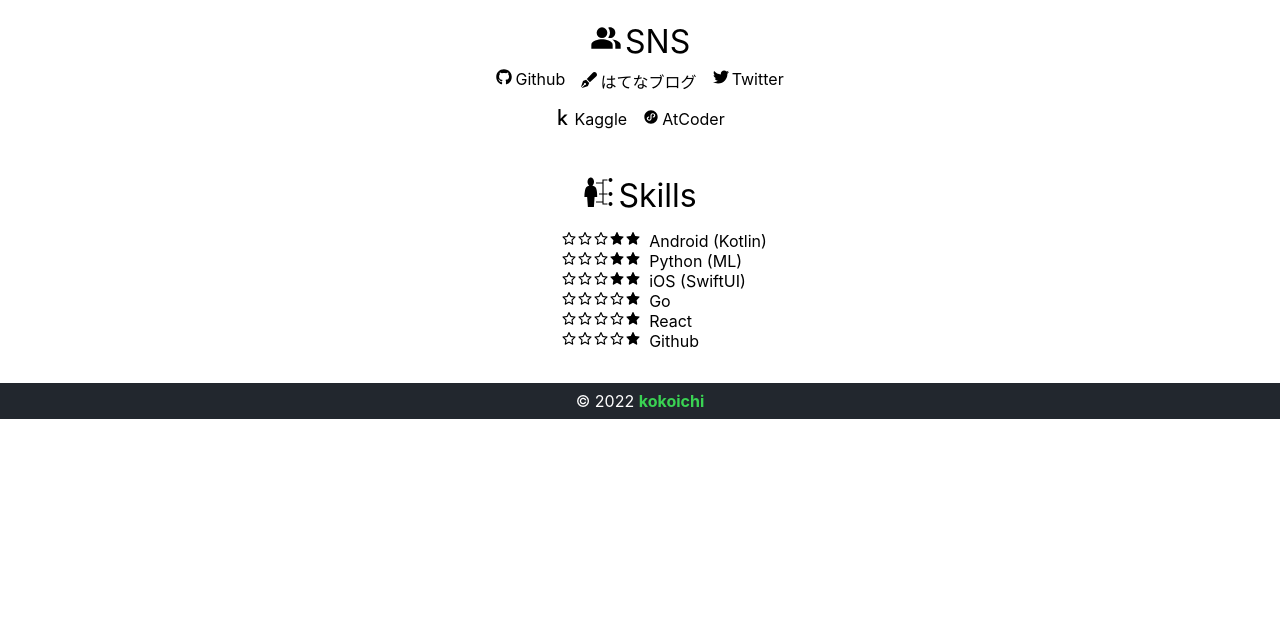
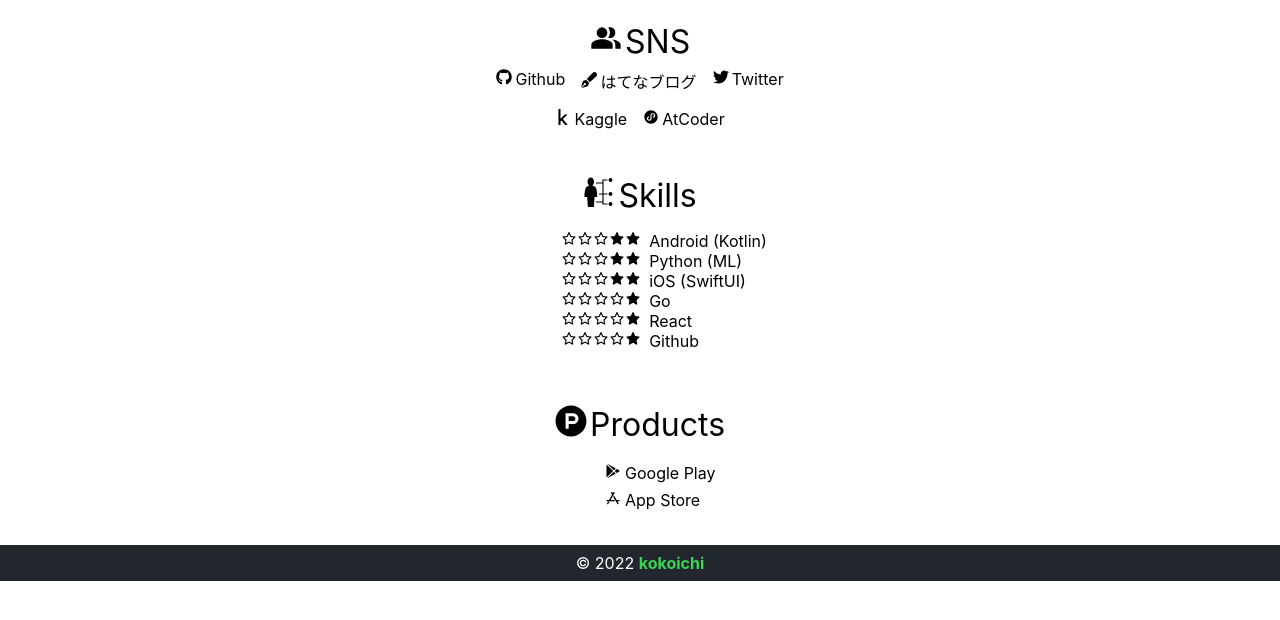
Before and after one commit to kokoichi206/kokoichi-portfolio, a Next.js app: page / in a window 1280 px wide. Shown: the top 620 px of the page. Built offline with nearby package versions, Linux system fonts and the light colour scheme.

Commit message:
feat: Products の画面を作成 (#7)

```diff
--- /dev/null
+++ b/src/components/products.tsx
@@ -0,0 +1,38 @@
+import styles from '../../styles/Home.module.scss';
+import { FaProductHunt } from 'react-icons/fa';
+import { IoLogoGooglePlaystore } from 'react-icons/io5';
+import { GrAppleAppStore } from 'react-icons/gr';
+
+export default function Products() {
+  return (
+    <div className={styles.products}>
+      <div className={styles.title}>
+        <FaProductHunt className={styles.icon} />
+        Products
+      </div>
+
+      <div className={styles.contents}>
+        <ul>
+          <li>
+            <a
+              href="https://play.google.com/store/apps/developer?id=Takahiro%2BTominaga"
+              target="_blank"
+              rel="noopener noreferrer"
+            >
+              <IoLogoGooglePlaystore /> Google Play
+            </a>
+          </li>
+          <li>
+            <a
+              href="https://apps.apple.com/us/developer/takahiro-tominaga/id1619527887"
+              target="_blank"
+              rel="noopener noreferrer"
+            >
+              <GrAppleAppStore /> App Store
+            </a>
+          </li>
+        </ul>
+      </div>
+    </div>
+  );
+}
--- a/src/pages/index.tsx
+++ b/src/pages/index.tsx
@@ -1,5 +1,6 @@
 import Head from 'next/head';
 import styles from '../../styles/Home.module.scss';
+import Products from '../components/products';
 import Skills from '../components/skills';
 import SNS from '../components/sns';
 
@@ -16,6 +17,8 @@
 
       <Skills />
 
+      <Products />
+
       <footer className={styles.footer}>
         © 2022&nbsp;
         <a href="https://github.com/kokoichi206" target="_blank" rel="noopener noreferrer">
--- a/styles/Home.module.scss
+++ b/styles/Home.module.scss
@@ -21,7 +21,9 @@
   }
 }
 
-.SNS {
+.SNS,
+.skills,
+.products {
   padding: $padding-block 0;
 
   .title {
@@ -32,6 +34,12 @@
     padding-top: 0.4rem;
   }
 
+  .icon {
+    margin-right: $icon-margin-horizontal;
+  }
+}
+
+.SNS {
   .contents {
     display: flex;
     justify-content: center;
@@ -45,10 +53,6 @@
   }
   .content:hover {
     animation: jump-small 1s;
-  }
-
-  .icon {
-    margin-right: $icon-margin-horizontal;
   }
 }
 
@@ -64,20 +68,6 @@
 }
 
 .skills {
-  padding: $padding-block 0;
-
-  .title {
-    width: 100vw;
-    display: flex;
-    justify-content: center;
-    font-size: 2rem;
-    padding-top: 0.4rem;
-  }
-
-  .icon {
-    margin-right: $icon-margin-horizontal;
-  }
-
   .contents {
     display: flex;
     justify-content: center;
@@ -95,3 +85,19 @@
 .stars {
   padding: 0 0.5rem;
 }
+
+.products {
+  .contents {
+    display: flex;
+    justify-content: center;
+
+    li {
+      list-style-type: none;
+      padding: 0.2rem 0;
+    }
+
+    li:hover {
+      color: $main-green;
+    }
+  }
+}
```
